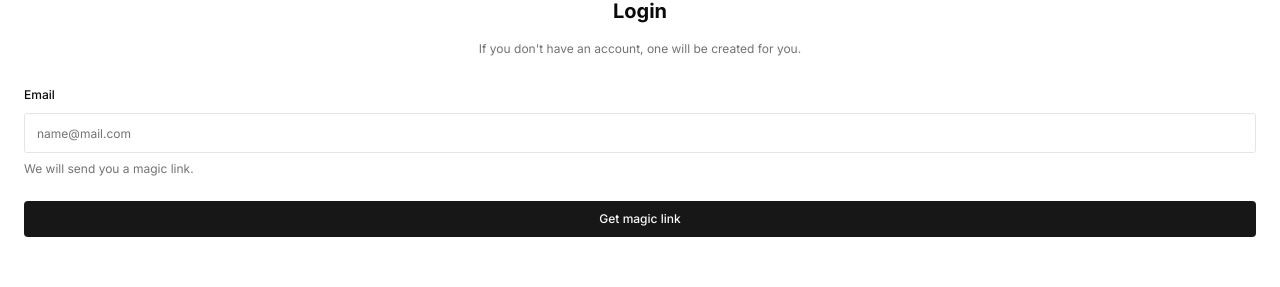
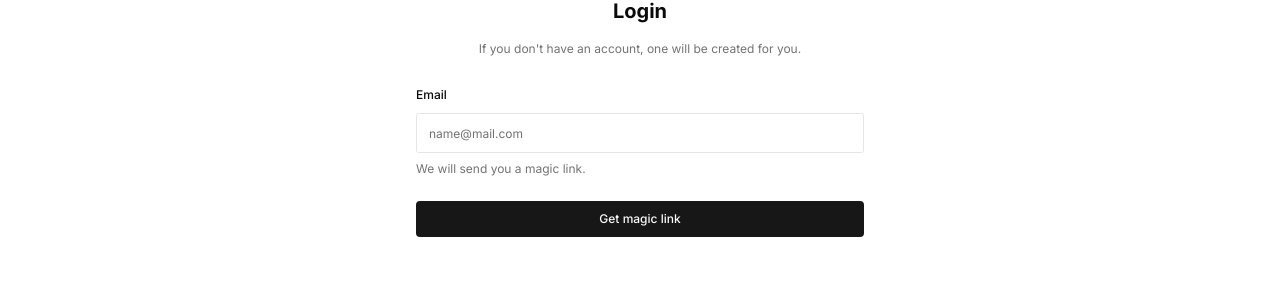
Before and after one commit to RyelBanfield/view-finder, a Next.js app: page /login in a window 1280 px wide. Shown: the part 219-506 px from the top of the page. Built offline with nearby package versions, Linux system fonts and the light colour scheme; no server answers.

Commit message:
Add max width to form

```diff
--- a/src/app/(pages)/login/components/LoginForm.tsx
+++ b/src/app/(pages)/login/components/LoginForm.tsx
@@ -68,7 +68,7 @@ const LoginForm = () => {
             control={form.control}
             name="email"
             render={({ field }) => (
-              <FormItem>
+              <FormItem className="mx-auto w-full max-w-md">
                 <FormLabel className="text-xs">Email</FormLabel>
 
                 <FormControl>
@@ -92,7 +92,7 @@ const LoginForm = () => {
             type="submit"
             size={"sm"}
             disabled={isSubmitting}
-            className="text-xs"
+            className="mx-auto w-full max-w-md text-xs"
           >
             {isSubmitting && <LoaderCircle className="h-4 w-4 animate-spin" />}
 
```
